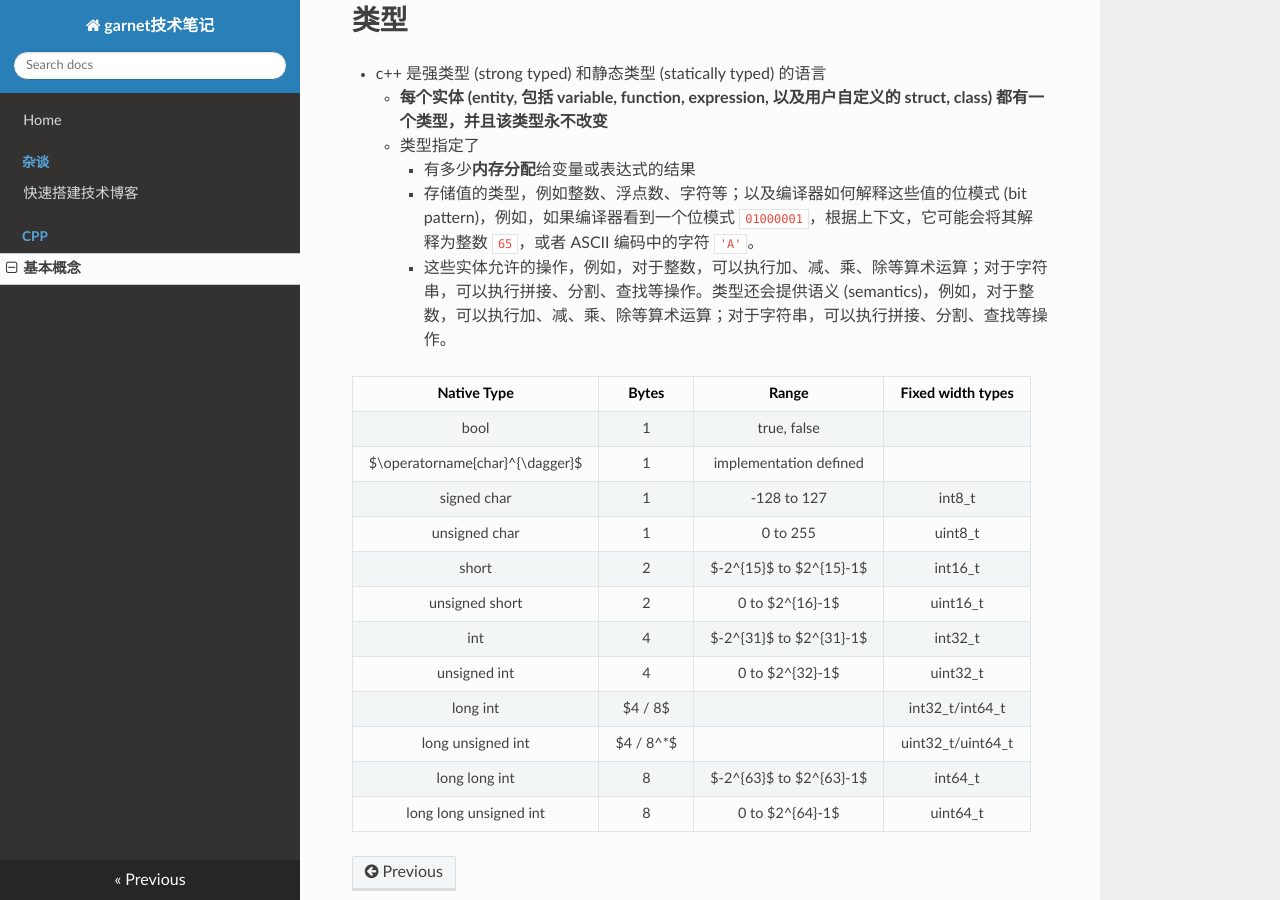
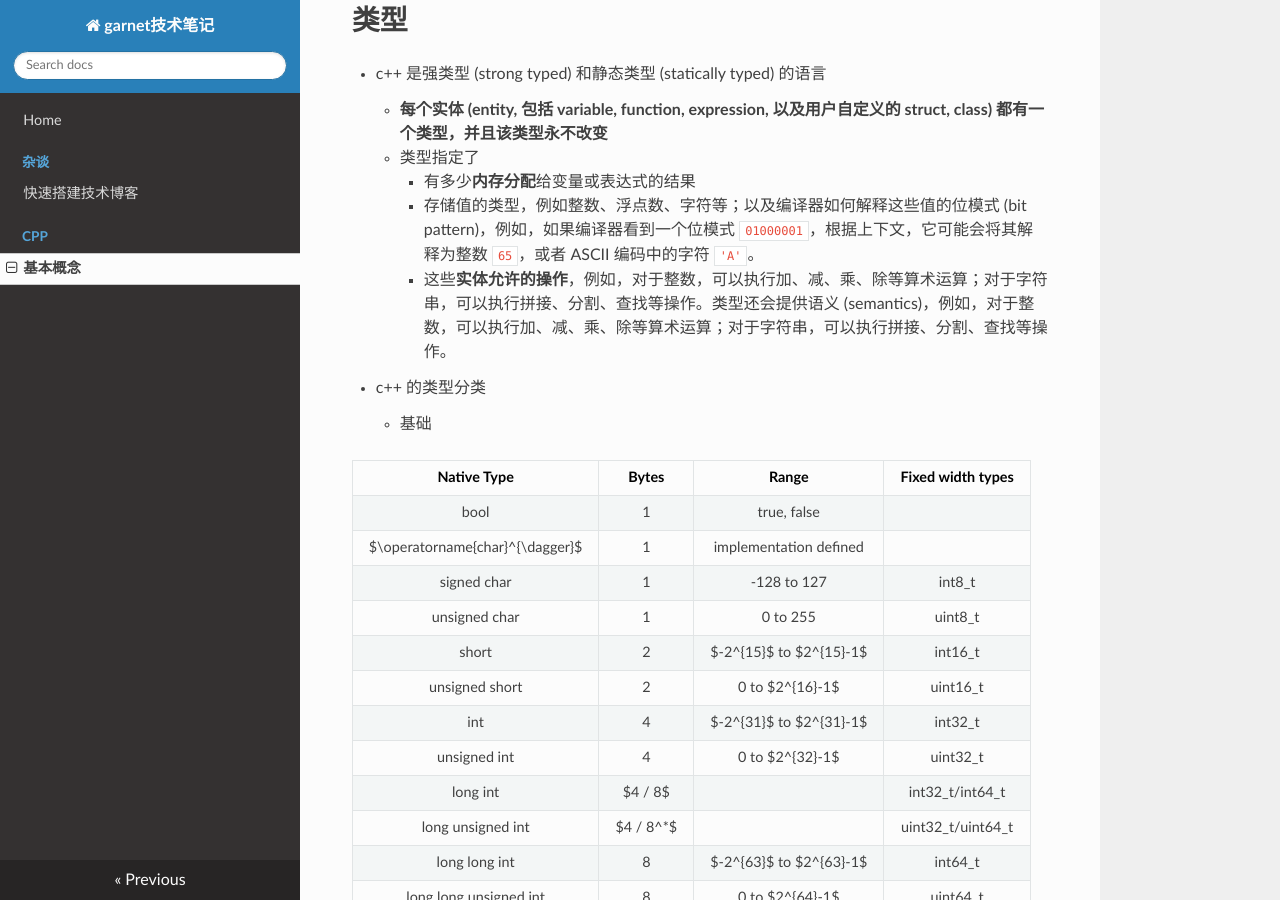
Before and after one commit to ymma98/technotes, an MkDocs documentation site: the page built from docs/cpp/基本概念.md, in a window 1280 px wide and 900 px high, scrolled down 568 px. Built offline with MkDocs 1.6.1, drawn with Linux system fonts in a browser that asks for light colours; nearby versions of some CDN libraries.

Commit message:
docs/cpp/基本概念.md updated from https://stackedit.cn/

```diff
--- a/docs/cpp/基本概念.md
+++ b/docs/cpp/基本概念.md
@@ -26,7 +26,10 @@ g++ -std=c++26 <program.cpp> -o program
 	* 类型指定了
 		* 有多少**内存分配**给变量或表达式的结果
 		* 存储值的类型，例如整数、浮点数、字符等；以及编译器如何解释这些值的位模式 (bit pattern)，例如，如果编译器看到一个位模式 `01000001`，根据上下文，它可能会将其解释为整数 `65`，或者 ASCII 编码中的字符 `'A'`。
-		* 这些实体允许的操作，例如，对于整数，可以执行加、减、乘、除等算术运算；对于字符串，可以执行拼接、分割、查找等操作。类型还会提供语义 (semantics)，例如，对于整数，可以执行加、减、乘、除等算术运算；对于字符串，可以执行拼接、分割、查找等操作。
+		* 这些**实体允许的操作**，例如，对于整数，可以执行加、减、乘、除等算术运算；对于字符串，可以执行拼接、分割、查找等操作。类型还会提供语义 (semantics)，例如，对于整数，可以执行加、减、乘、除等算术运算；对于字符串，可以执行拼接、分割、查找等操作。
+
+* c++ 的类型分类
+	* 基础
 
 | Native Type | Bytes | Range | Fixed width types <br> <cstdint> |
 | :---: | :---: | :---: | :---: |
```
Also changed, not shown: other parts of docs/cpp/基本概念.md (+3 -3 lines).
